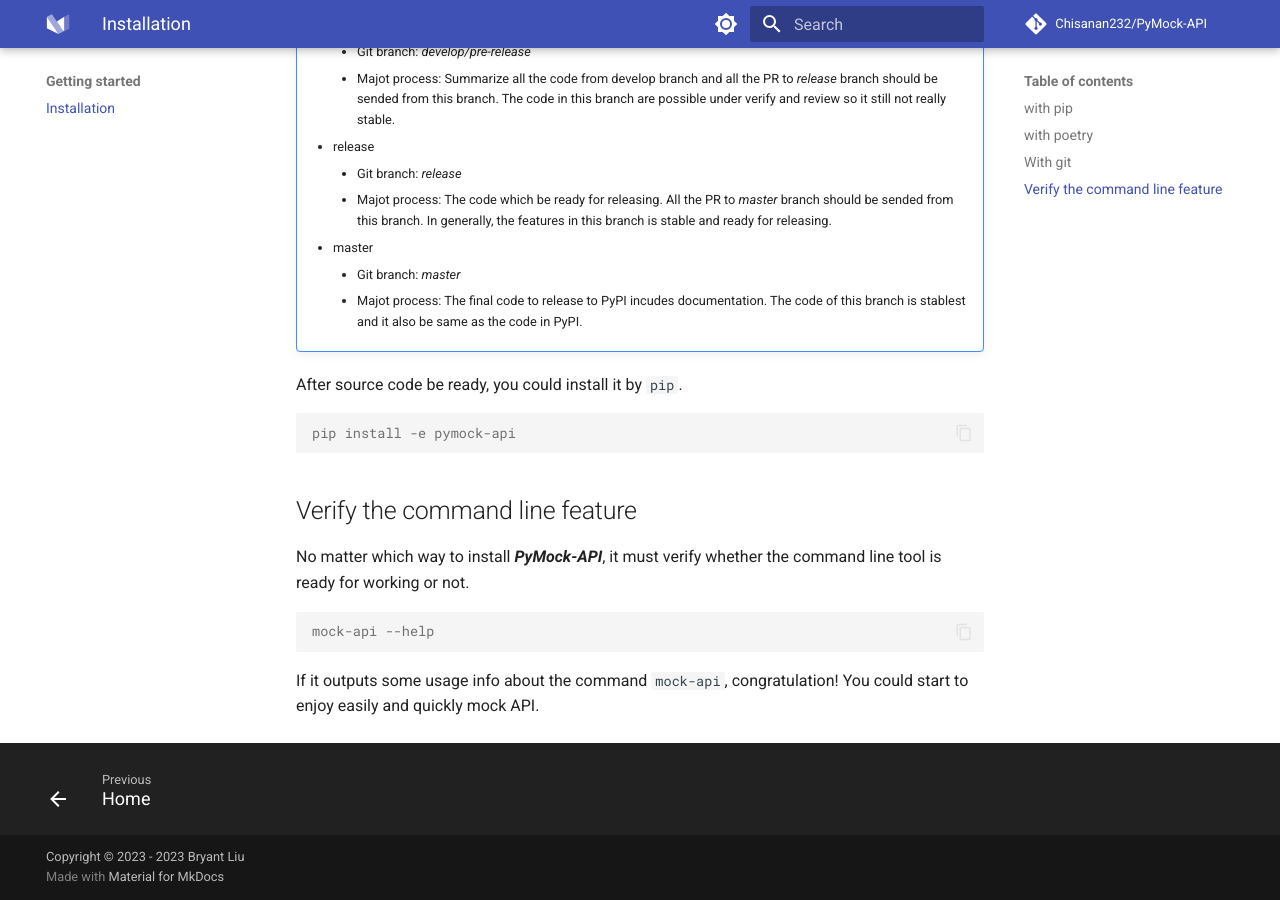
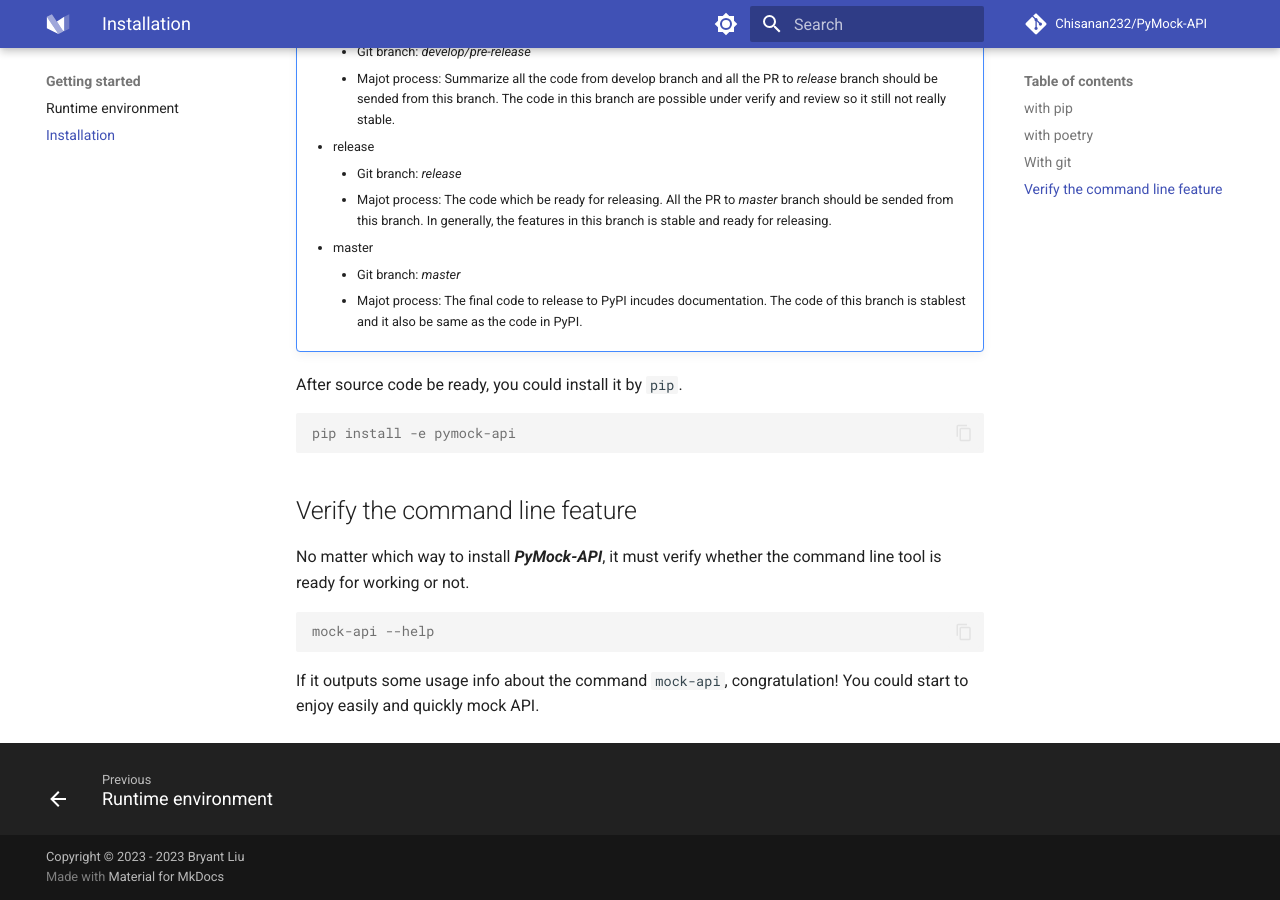
Before and after one commit to Chisanan232/PyMock-Server, an MkDocs documentation site: the page built from docs/getting-started/installation.md, in a window 1280 px wide and 900 px high, scrolled down 1890 px. Built offline with MkDocs 1.6.1 and Material for MkDocs 9.7.7, drawn with Linux system fonts in a browser that asks for light colours; comment, search, counter and statistics services are not loaded.

Commit message:
Add new page about runtime environment info (not have content yet).

```diff
--- a/mkdocs.yml
+++ b/mkdocs.yml
@@ -104,4 +104,5 @@ markdown_extensions:
 nav:
   - Home: index.md
   - Getting started:
+    - Runtime environment: getting-started/runtime-environment.md
     - Installation: getting-started/installation.md
```
Also changed, not shown: docs/getting-started/runtime-environment.md (added, +1 -0 lines).
